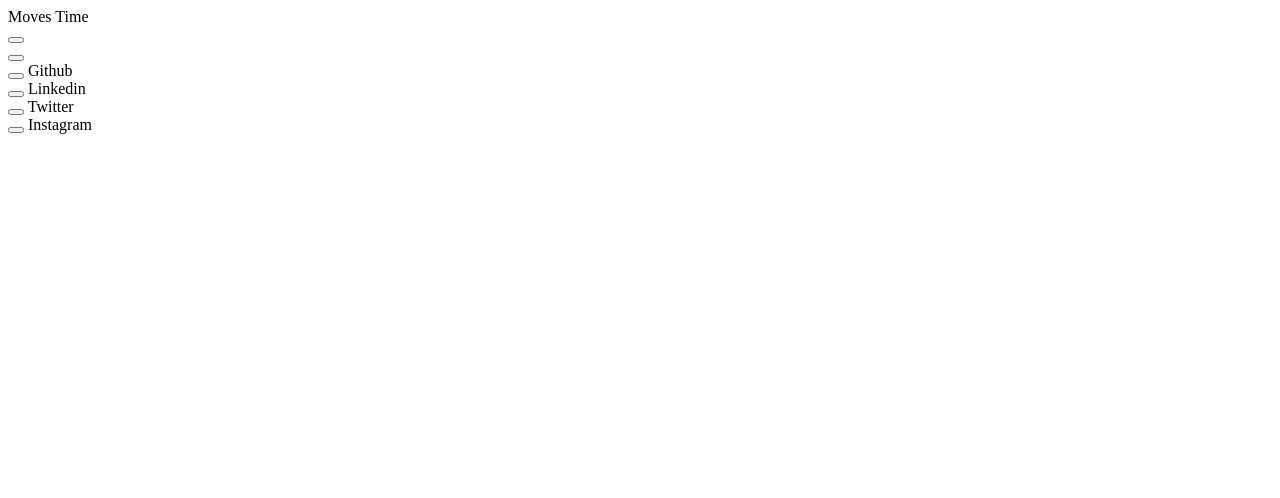
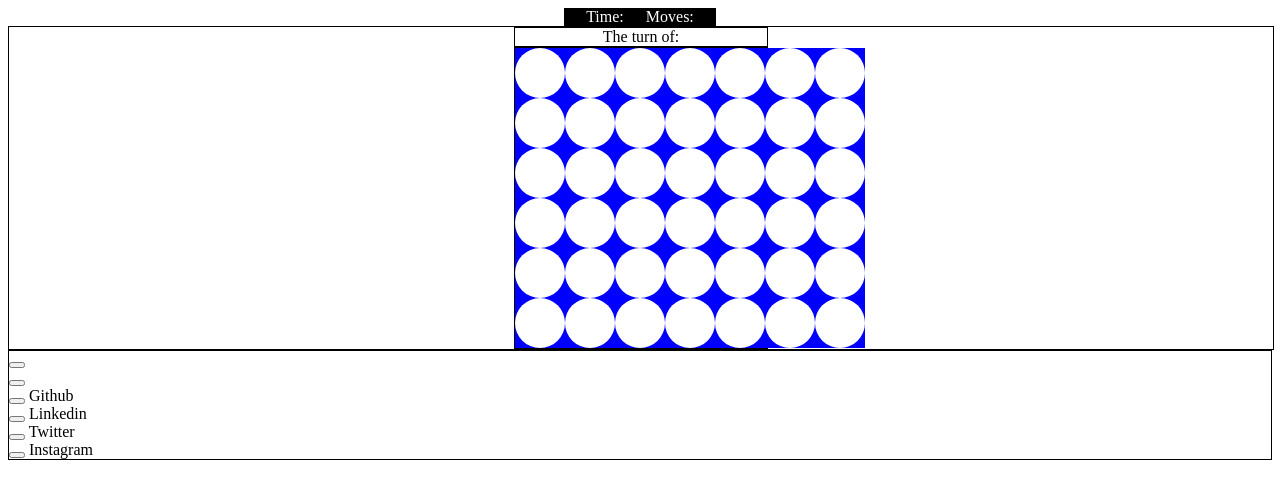
Before and after one commit to GarelloLautaro/4inLine, a plain HTML site: page index.html in a window 1280 px wide. Drawn offline with Linux system fonts and the light colour scheme.

Commit message:
first CSS commit

```diff
--- /dev/null
+++ b/CSS/styles.css
@@ -0,0 +1,75 @@
+.wrapper {
+    display: flex;
+    flex-direction: column;
+    width: 100%;
+    height: 100%;
+}
+
+.info {
+    display: flex;
+    flex-direction: row;
+    justify-content: center;
+    align-items: center;
+    width: 100%;
+}
+
+.timeAndMoves {
+    display: flex;
+    justify-content: space-evenly;
+    width: 12%;
+    color: white;
+    background: black;
+}
+
+.tableBoard {
+    border: 1px solid black;
+    display: flex;
+    flex-direction: column;
+    justify-content: center;
+    align-items: center;
+    width: 100%;
+    height: 80%;
+}
+
+.characterMove {
+    border: 1px solid black;
+    display: flex;
+    justify-content: center;
+    align-items: center;
+    width: 20%;
+    height: 20%;
+}
+
+.game{
+    border: 1px solid black;
+    display: flex;
+    flex-direction: row;
+    justify-content: space-evenly;
+    width: 20%;
+}
+
+.column{
+    display: flex;
+    flex-direction: column;
+    justify-content: space-evenly;
+    align-items: center;
+    width: 20%;
+    background: blue;
+}
+.column:hover{
+    background: lightblue;
+}
+
+.row{
+    display: flex;
+    justify-content: center;
+    align-items: center;
+    width: 50px;
+    height: 50px;
+    background: white;
+    border-radius: 50%;
+}
+
+.menu {
+    border: 1px solid black;
+}
--- a/index.html
+++ b/index.html
@@ -4,19 +4,20 @@
     <head>
         <meta charset="UTF-8">
         <meta name="viewport" content="width=device-width, initial-scale=1.0">
-        <title>Document</title>
+        <link rel="stylesheet" href="CSS/styles.css">
+        <title>Four in line</title>
     </head>
     <body>
-        <div id="wrapper">
+        <div class="wrapper">
             <div class="info">
-                <div class="">
-                    <span class="moves">Moves</span>
-                    <span class="time">Time</span>
+                <div class="timeAndMoves">
+                    <span class="times">Time:</span>
+                    <span class="moves">Moves:</span>
                 </div>
             </div>
             <div class="tableBoard">
-                <div class="">
-                    <span class="playerAiMove"></span>
+                <div class="characterMove">
+                    <span class="playerAiMove">The turn of:</span>
                 </div>
                 <div class="game">
                     <div id=columna1 class="column">
```
Also changed, not shown: IMG/background.png (added).
